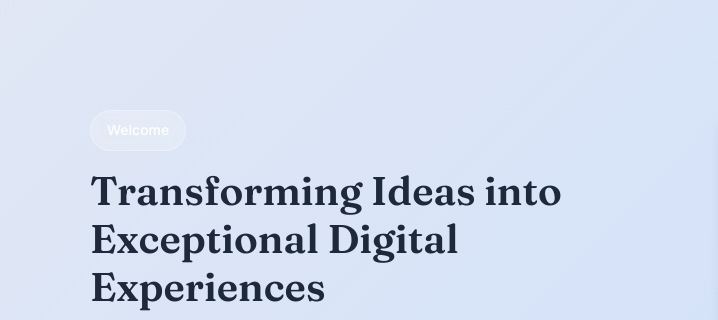
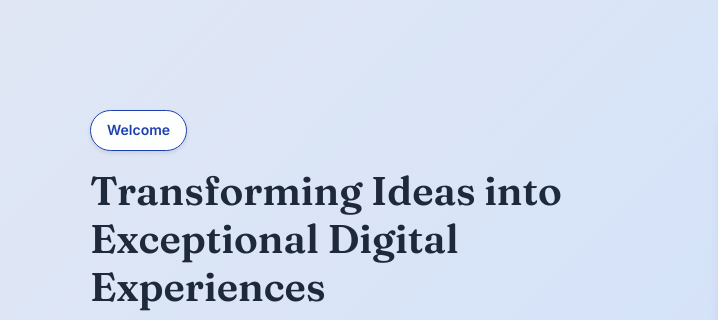
Before and after one commit to JasleenS-product/product-with-jasleen-website, a plain HTML site: page index.html in a window 1280 px wide. Shown: the part 114-434 px from the top of the page, 0-718 px from the left. Drawn offline with Linux system fonts and the light colour scheme.

Commit message:
Improve hero badge readability with better contrast and solid background

```diff
--- a/css/styles.css
+++ b/css/styles.css
@@ -608,13 +608,15 @@ p {
 
 .hero-badge {
     display: inline-block;
-    background: var(--accent-tertiary);
+    padding: var(--space-2) var(--space-4);
+    background: rgba(255, 255, 255, 0.95);
+    border: 1px solid var(--accent-primary);
     color: var(--accent-primary);
-    padding: var(--space-2) var(--space-4);
-    border-radius: 30px;
+    border-radius: var(--radius-full);
     font-size: var(--text-sm);
     font-weight: 600;
     margin-bottom: var(--space-4);
+    box-shadow: 0 2px 4px rgba(0, 0, 0, 0.1);
 }
 
 .hero-content h1 {
@@ -1645,14 +1647,14 @@ p {
 .hero-badge {
     display: inline-block;
     padding: var(--space-2) var(--space-4);
-    background: rgba(255, 255, 255, 0.2);
-    border: 1px solid rgba(255, 255, 255, 0.3);
-    color: white;
+    background: rgba(255, 255, 255, 0.95);
+    border: 1px solid var(--accent-primary);
+    color: var(--accent-primary);
     border-radius: var(--radius-full);
     font-size: var(--text-sm);
-    font-weight: 500;
+    font-weight: 600;
     margin-bottom: var(--space-4);
-    backdrop-filter: blur(5px);
+    box-shadow: 0 2px 4px rgba(0, 0, 0, 0.1);
 }
 
 /* About Image Styles */
```
